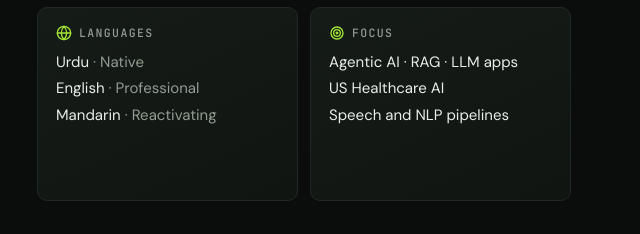
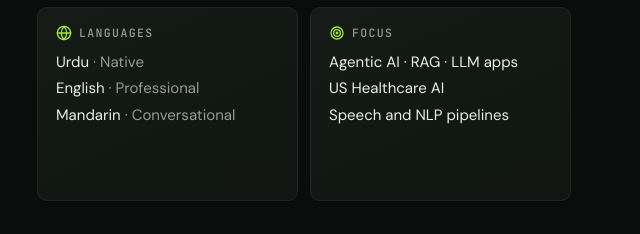
Before and after one commit to Lizahh/lizahh.github.io, a plain HTML site: page index.html in a window 1280 px wide. Shown: the part 1692-1926 px from the top of the page, 619-1259 px from the left. Drawn offline with nearby package versions, Linux system fonts and the light colour scheme.

Commit message:
Add files via upload

```diff
--- a/index.html
+++ b/index.html
@@ -685,7 +685,7 @@ footer .fsub a.totop svg { width: 16px; height: 16px; }
         <div class="card"><h3><svg viewBox="0 0 24 24" fill="none" stroke="currentColor" stroke-width="2" stroke-linecap="round" stroke-linejoin="round" aria-hidden="true"><circle cx="12" cy="12" r="10"/><path d="M2 12h20M12 2a15.3 15.3 0 0 1 4 10 15.3 15.3 0 0 1-4 10 15.3 15.3 0 0 1-4-10 15.3 15.3 0 0 1 4-10z"/></svg>Languages</h3>
           <p>Urdu <span class="m">· Native</span></p>
           <p>English <span class="m">· Professional</span></p>
-          <p>Mandarin <span class="m">· Reactivating</span></p>
+          <p>Mandarin <span class="m">· Conversational</span></p>
         </div>
         <div class="card"><h3><svg viewBox="0 0 24 24" fill="none" stroke="currentColor" stroke-width="2" aria-hidden="true"><circle cx="12" cy="12" r="9"/><circle cx="12" cy="12" r="5"/><circle cx="12" cy="12" r="1.2" fill="currentColor"/></svg>Focus</h3>
           <p>Agentic AI · RAG · LLM apps</p>
```
